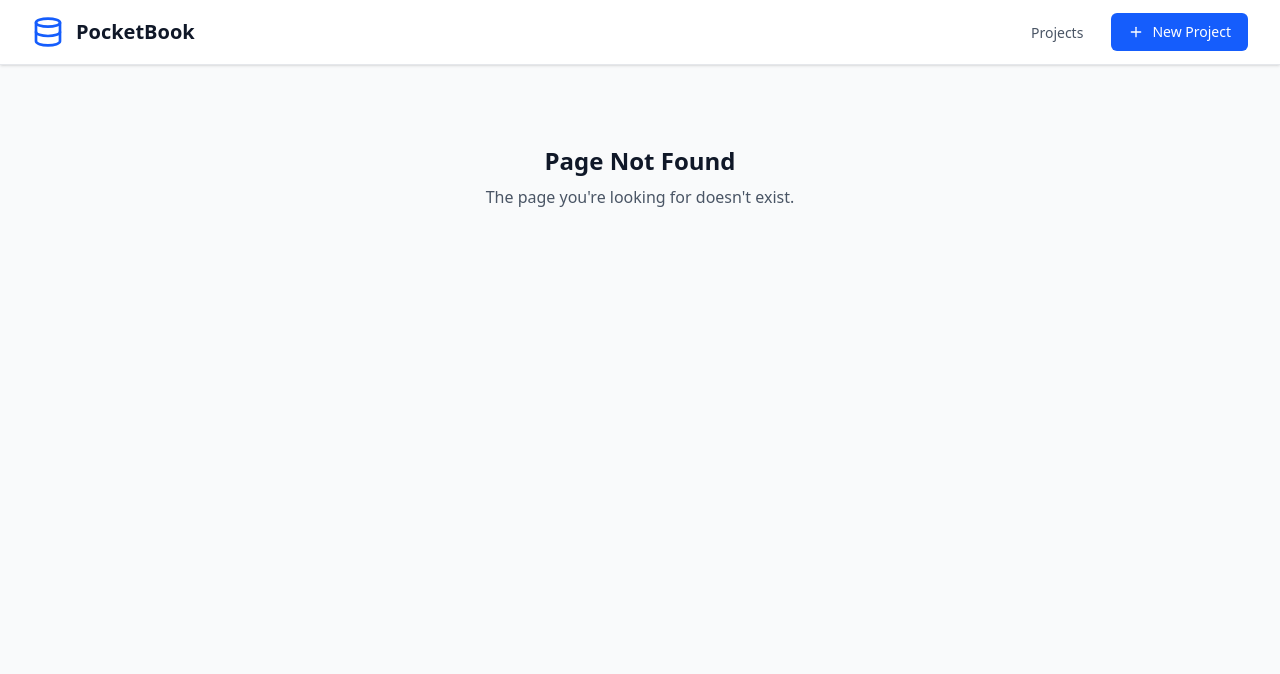
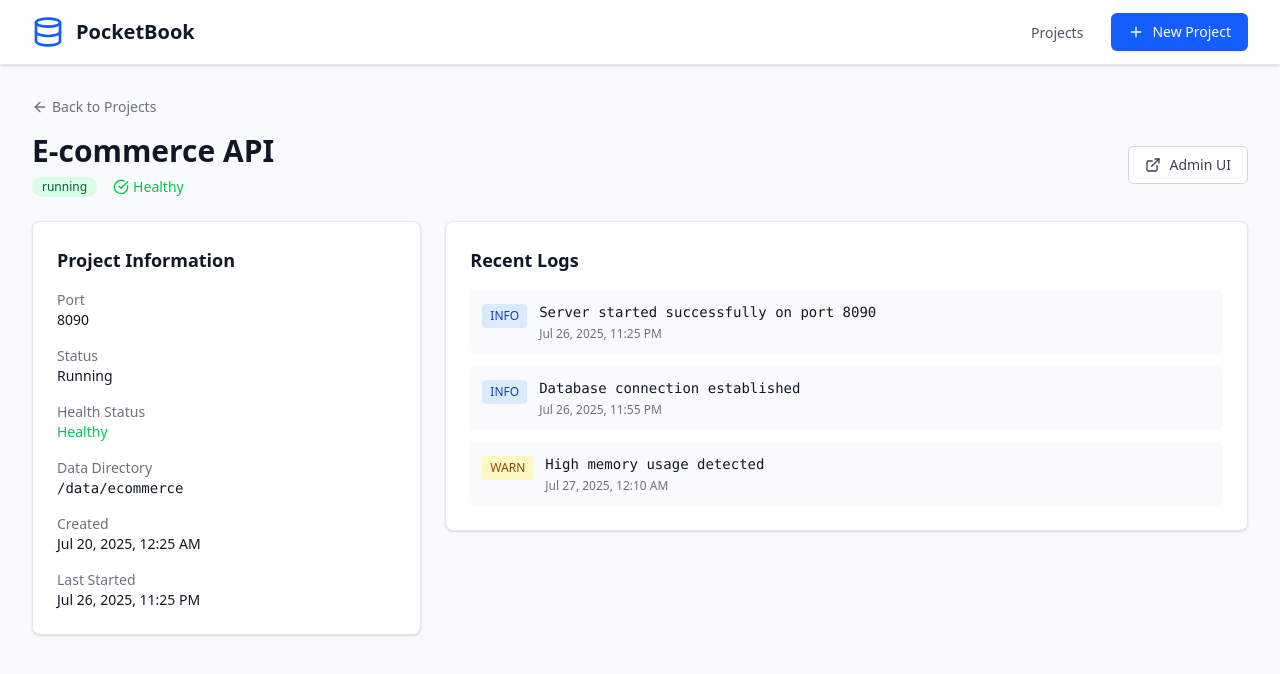
Before and after one commit to BenedictZuze/pocketbook, a React (Vite) app: page /project/1 in a window 1280 px wide. Before the commit this address had no page. Shown: the top 674 px of the page. Built offline with nearby package versions, Linux system fonts and the light colour scheme.

Commit message:
Jul 27, 2025, 2:37 AM

```diff
--- a/src/App.tsx
+++ b/src/App.tsx
@@ -3,6 +3,7 @@ import { Home } from "./pages/Home";
 import { Layout } from "./components/Layout";
 import { Provider } from "jotai";
 import { NewProject } from "./pages/NewProject";
+import { ProjectDetails } from "./pages/ProjectDetails";
 
 function App() {
   return (
@@ -12,6 +13,7 @@ function App() {
           <Switch>
             <Route path="/" component={Home} />
             <Route path="/new" component={NewProject} />
+            <Route path="/project/:id" component={ProjectDetails} />
             <Route>
               <div className="text-center py-12">
                 <h2 className="text-2xl font-bold text-gray-900 mb-2">
--- /dev/null
+++ b/src/pages/ProjectDetails.tsx
@@ -0,0 +1,215 @@
+import React from "react";
+import { useAtomValue, useSetAtom } from "jotai";
+import { useRoute, Link } from "wouter";
+import {
+  ArrowLeft,
+  CheckCircle as CircleCheck,
+  Circle as CircleX,
+  ExternalLink,
+} from "lucide-react";
+import { projectsAtom, selectedProjectIdAtom } from "../store";
+import { formatDate, getHealthColor } from "../utils";
+
+export const ProjectDetails: React.FC = () => {
+  const [, params] = useRoute("/project/:id");
+  const projects = useAtomValue(projectsAtom);
+  const setSelectedProjectId = useSetAtom(selectedProjectIdAtom);
+
+  const project = projects.find((p) => p.id === params?.id);
+
+  React.useEffect(() => {
+    if (params?.id) {
+      setSelectedProjectId(params.id);
+    }
+    return () => setSelectedProjectId(null);
+  }, [params?.id, setSelectedProjectId]);
+
+  if (!project) {
+    return (
+      <div className="text-center py-12">
+        <h2 className="text-2xl font-bold text-gray-900 mb-2">
+          Project Not Found
+        </h2>
+        <p className="text-gray-600 mb-6">
+          The requested project could not be found.
+        </p>
+        <Link href="/">
+          <a className="inline-flex items-center px-4 py-2 border border-transparent text-sm font-medium rounded-md text-white bg-blue-600 hover:bg-blue-700 transition-colors">
+            <ArrowLeft className="h-4 w-4 mr-2" />
+            Back to Projects
+          </a>
+        </Link>
+      </div>
+    );
+  }
+
+  const adminUrl = `http://127.0.0.1:${project.port}/_/`;
+
+  return (
+    <div>
+      <div className="mb-6">
+        <Link href="/">
+          <a className="inline-flex items-center text-sm text-gray-500 hover:text-gray-700 transition-colors mb-4">
+            <ArrowLeft className="h-4 w-4 mr-1" />
+            Back to Projects
+          </a>
+        </Link>
+        <div className="flex items-center justify-between">
+          <div>
+            <h1 className="text-3xl font-bold text-gray-900 mb-2">
+              {project.name}
+            </h1>
+            <div className="flex items-center space-x-4">
+              <span
+                className={`inline-flex items-center px-2.5 py-0.5 rounded-full text-xs font-medium ${
+                  project.status === "running"
+                    ? "bg-green-100 text-green-800"
+                    : "bg-gray-100 text-gray-800"
+                }`}
+              >
+                {project.status}
+              </span>
+              <div className="flex items-center space-x-1">
+                {project.isHealthy ? (
+                  <CircleCheck
+                    className={`h-4 w-4 ${getHealthColor(project.isHealthy)}`}
+                  />
+                ) : (
+                  <CircleX
+                    className={`h-4 w-4 ${getHealthColor(project.isHealthy)}`}
+                  />
+                )}
+                <span
+                  className={`text-sm font-medium ${getHealthColor(
+                    project.isHealthy
+                  )}`}
+                >
+                  {project.isHealthy ? "Healthy" : "Unhealthy"}
+                </span>
+              </div>
+            </div>
+          </div>
+          <div className="flex items-center space-x-3">
+            {project.status === "running" && (
+              <a
+                href={adminUrl}
+                target="_blank"
+                rel="noopener noreferrer"
+                className="inline-flex items-center px-4 py-2 border border-gray-300 text-sm font-medium rounded-md text-gray-700 bg-white hover:bg-gray-50 transition-colors"
+              >
+                <ExternalLink className="h-4 w-4 mr-2" />
+                Admin UI
+              </a>
+            )}
+          </div>
+        </div>
+      </div>
+
+      <div className="grid grid-cols-1 lg:grid-cols-3 gap-6">
+        {/* Project Metadata */}
+        <div className="lg:col-span-1">
+          <div className="bg-white rounded-lg shadow-sm border border-gray-200 p-6">
+            <h2 className="text-lg font-semibold text-gray-900 mb-4">
+              Project Information
+            </h2>
+            <dl className="space-y-4">
+              <div>
+                <dt className="text-sm text-gray-500">Port</dt>
+                <dd className="text-sm font-medium text-gray-900">
+                  {project.port}
+                </dd>
+              </div>
+              <div>
+                <dt className="text-sm text-gray-500">Status</dt>
+                <dd className="text-sm font-medium text-gray-900 capitalize">
+                  {project.status}
+                </dd>
+              </div>
+              <div>
+                <dt className="text-sm text-gray-500">Health Status</dt>
+                <dd
+                  className={`text-sm font-medium ${getHealthColor(
+                    project.isHealthy
+                  )}`}
+                >
+                  {project.isHealthy ? "Healthy" : "Unhealthy"}
+                </dd>
+              </div>
+              {project.dataDirectory && (
+                <div>
+                  <dt className="text-sm text-gray-500">Data Directory</dt>
+                  <dd className="text-sm font-medium text-gray-900 font-mono break-all">
+                    {project.dataDirectory}
+                  </dd>
+                </div>
+              )}
+              <div>
+                <dt className="text-sm text-gray-500">Created</dt>
+                <dd className="text-sm font-medium text-gray-900">
+                  {formatDate(project.createdAt)}
+                </dd>
+              </div>
+              {project.lastStarted && (
+                <div>
+                  <dt className="text-sm text-gray-500">Last Started</dt>
+                  <dd className="text-sm font-medium text-gray-900">
+                    {formatDate(project.lastStarted)}
+                  </dd>
+                </div>
+              )}
+            </dl>
+          </div>
+        </div>
+
+        {/* Logs */}
+        <div className="lg:col-span-2">
+          <div className="bg-white rounded-lg shadow-sm border border-gray-200 p-6">
+            <h2 className="text-lg font-semibold text-gray-900 mb-4">
+              Recent Logs
+            </h2>
+
+            {project.logs.length === 0 ? (
+              <div className="text-center py-8">
+                <p className="text-gray-500">No logs available</p>
+                <p className="text-sm text-gray-400 mt-1">
+                  Logs will appear here when the project is running
+                </p>
+              </div>
+            ) : (
+              <div className="space-y-3 max-h-96 overflow-y-auto">
+                {project.logs.map((log) => (
+                  <div
+                    key={log.id}
+                    className="flex items-start space-x-3 p-3 bg-gray-50 rounded-md"
+                  >
+                    <div className="flex-shrink-0">
+                      <span
+                        className={`inline-flex items-center px-2 py-1 rounded text-xs font-medium ${
+                          log.level === "error"
+                            ? "bg-red-100 text-red-800"
+                            : log.level === "warn"
+                            ? "bg-yellow-100 text-yellow-800"
+                            : "bg-blue-100 text-blue-800"
+                        }`}
+                      >
+                        {log.level.toUpperCase()}
+                      </span>
+                    </div>
+                    <div className="flex-1 min-w-0">
+                      <p className="text-sm text-gray-900 font-mono">
+                        {log.message}
+                      </p>
+                      <p className="text-xs text-gray-500 mt-1">
+                        {formatDate(log.timestamp)}
+                      </p>
+                    </div>
+                  </div>
+                ))}
+              </div>
+            )}
+          </div>
+        </div>
+      </div>
+    </div>
+  );
+};
```
